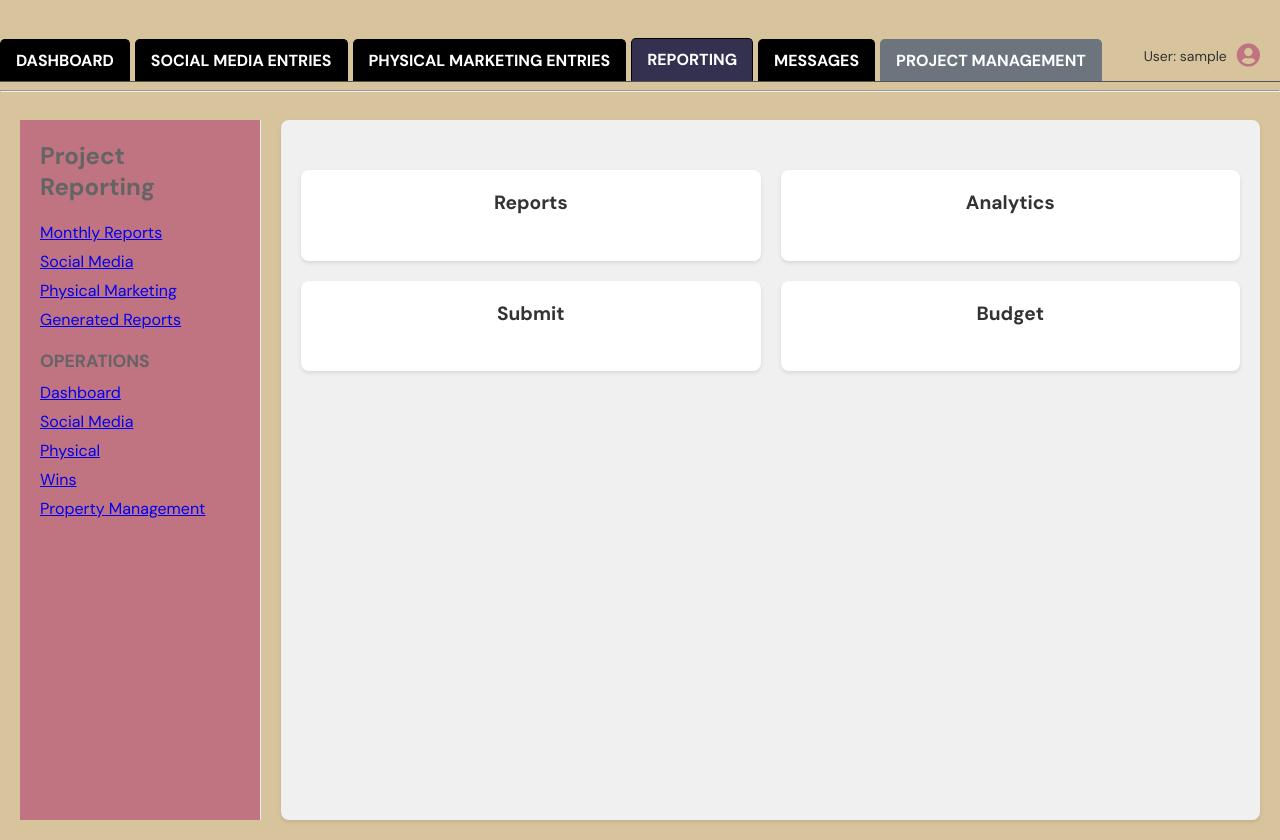
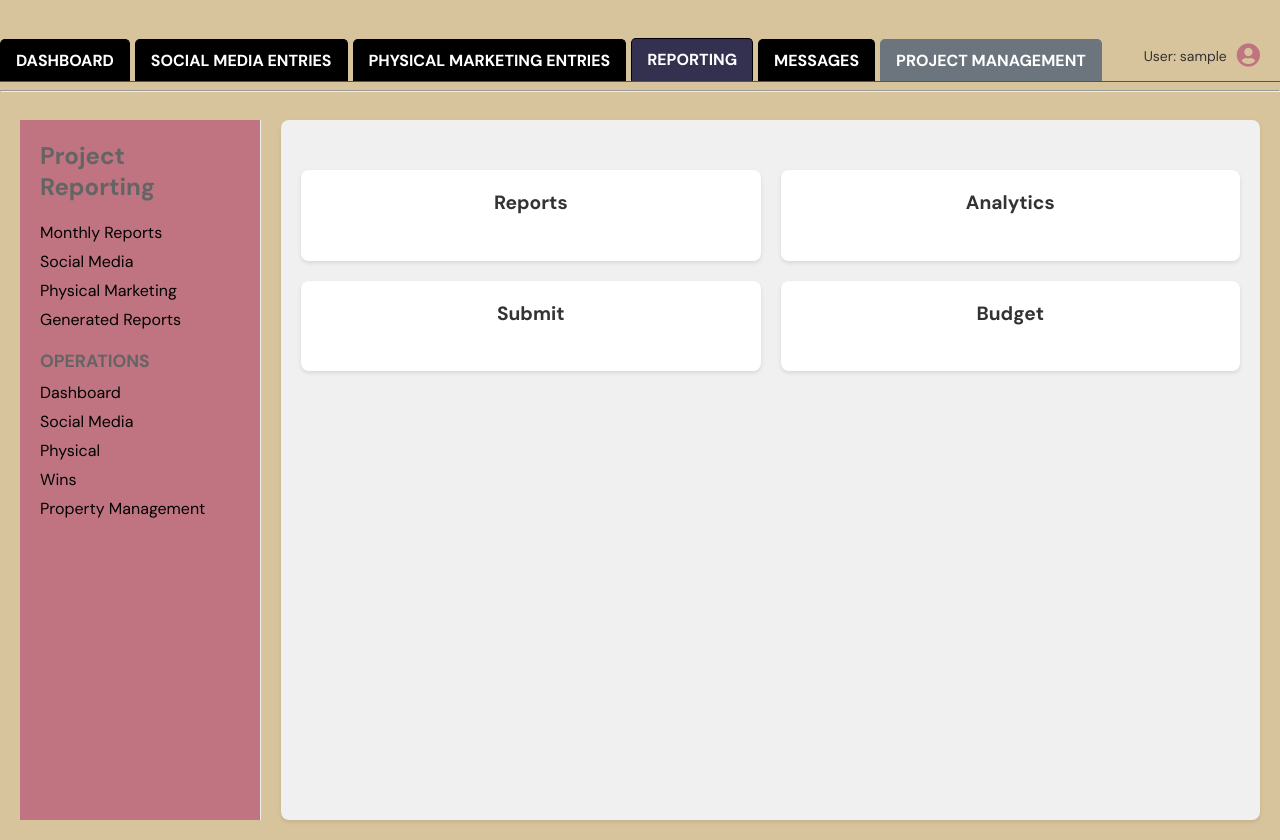
Before and after one commit to dakjen/marketingportal1, a React (Create React App) app: page /reporting in a window 1280 px wide. Built offline with nearby package versions, Linux system fonts and the light colour scheme; no server answers; sample sign-in values are in the browser's storage.

Commit message:
style: Set Reporting sidebar link color to black

```diff
--- a/src/ReportingSidebar.css
+++ b/src/ReportingSidebar.css
@@ -27,7 +27,11 @@
 
 .reporting-sidebar li {
   margin-bottom: 8px;
-  color: #646464; /* New color */
+}
+
+.reporting-sidebar li a {
+  color: #000000; /* Black color for links */
+  text-decoration: none; /* Remove underline */
 }
 
 .reporting-sidebar .sidebar-title {
```
